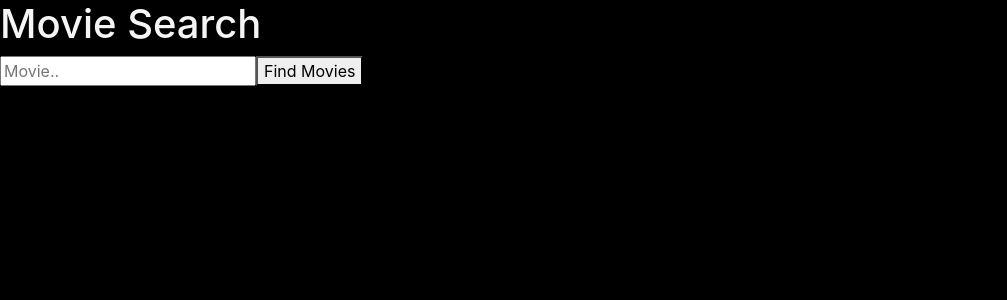
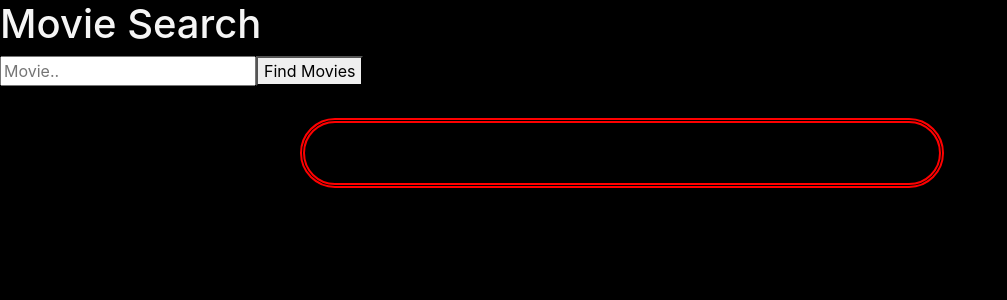
Before and after one commit to MissouriState-CSC515-Spring2019/team7, a React (Create React App) app in the folder finalproject/: page /movie/1 in a window 1280 px wide. Shown: the top 300 px of the page, without its empty margins (0-1007 px from the left). Built offline with nearby package versions, Linux system fonts and the light colour scheme; no server answers.

Commit message:
got A box

```diff
--- a/finalproject/src/App.css
+++ b/finalproject/src/App.css
@@ -31,11 +31,3 @@
     transform: rotate(360deg);
   }
 }
-div{
-  border: 2px double red;
-  border-radius: 36px;
-  padding: 10px;
-  width: 250px;
-  height: 400px;
-  float: left;
-}
--- a/finalproject/src/index.css
+++ b/finalproject/src/index.css
@@ -2,11 +2,18 @@ body {
     background-color: black;
     color: whitesmoke;
 }
-/*div{
-    border: 2px double red;
+.container{
+    margin-left: 300px;
+    border: 5px double red;
     border-radius: 36px;
-    padding: 10px;
-    width: 250px;
-    height: 400px;
+    float: left;
+    width: 50.33%;
+    padding: 30px;
 
-  }*/
+  }
+  /* Clear floats after the columns */
+.row:after {
+    content: "";
+    display: table;
+    clear: both;
+  }
```
